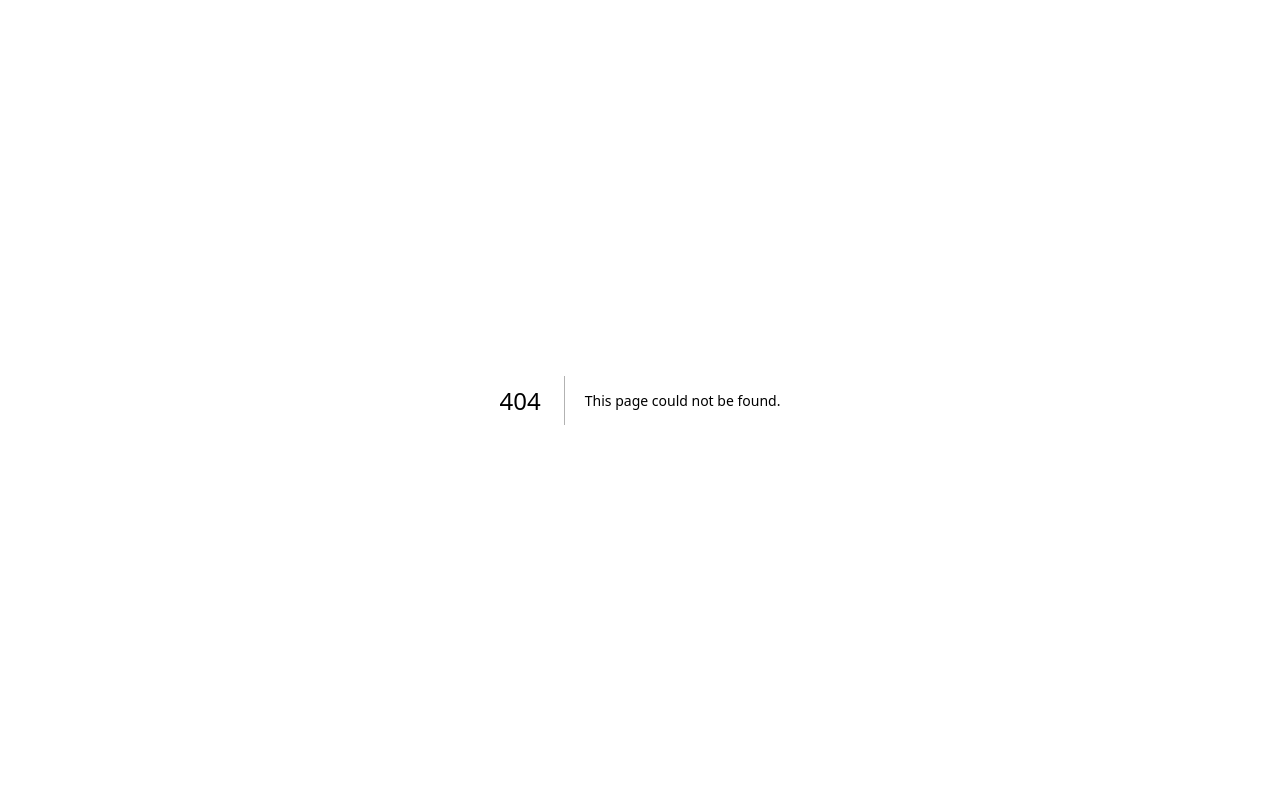
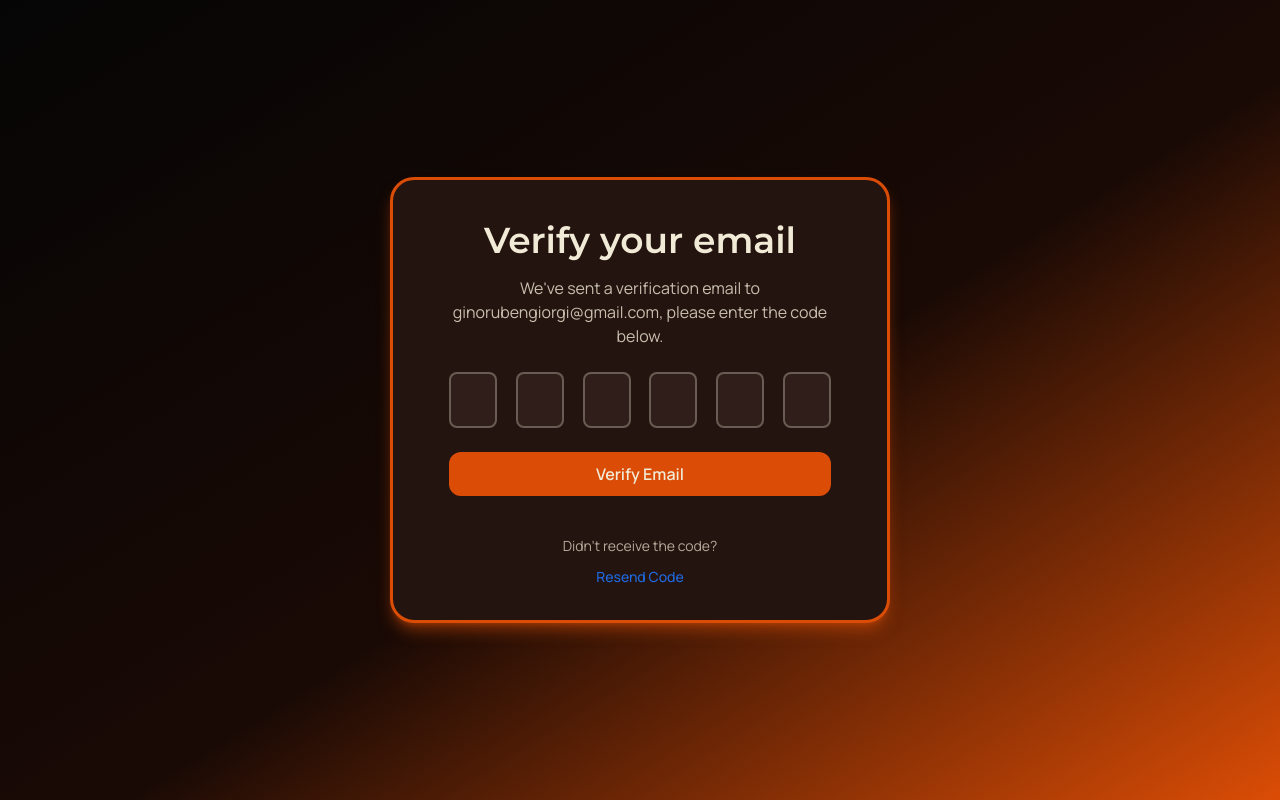
Before and after one commit to ginogiorgi/Goal_Planner, a Next.js app in the folder goal_planner/: page /verify in a window 1280 px wide. Before the commit this address had no page. Built offline with nearby package versions, Linux system fonts and the light colour scheme.

Commit message:
feat: verify component

```diff
--- /dev/null
+++ b/goal_planner/app/verify/page.tsx
@@ -0,0 +1,178 @@
+"use client";
+
+import { useState } from "react";
+import { useRouter } from "next/navigation";
+import Link from "next/link";
+import { BiSolidError } from "react-icons/bi";
+import Modal from "@/components/ui/Modal/Modal";
+import Button from "@/components/ui/Button/Button";
+
+export default function VerifyEmail() {
+	const router = useRouter();
+	const [code, setCode] = useState(["", "", "", "", "", ""]);
+	const [error, setError] = useState("");
+	const [isLoading, setIsLoading] = useState(false);
+
+	// Handle input change for each digit
+	const handleInputChange = (index: number, value: string) => {
+		// Only allow numbers
+		if (value && !/^\d$/.test(value)) return;
+
+		const newCode = [...code];
+		newCode[index] = value;
+		setCode(newCode);
+
+		// Auto-focus next input
+		if (value && index < 5) {
+			const nextInput = document.getElementById(
+				`code-${index + 1}`,
+			) as HTMLInputElement;
+			nextInput?.focus();
+		}
+
+		// Clear error when user starts typing
+		if (error) setError("");
+	};
+
+	// Handle backspace key
+	const handleKeyDown = (index: number, e: React.KeyboardEvent) => {
+		if (e.key === "Backspace" && !code[index] && index > 0) {
+			const prevInput = document.getElementById(
+				`code-${index - 1}`,
+			) as HTMLInputElement;
+			prevInput?.focus();
+		}
+	};
+
+	// Handle paste event
+	const handlePaste = (e: React.ClipboardEvent) => {
+		e.preventDefault();
+		const pastedData = e.clipboardData.getData("text").trim();
+
+		// Only allow 6 digits
+		if (/^\d{6}$/.test(pastedData)) {
+			const digits = pastedData.split("");
+			setCode(digits);
+
+			// Focus last input
+			const lastInput = document.getElementById("code-5") as HTMLInputElement;
+			lastInput?.focus();
+		}
+	};
+
+	// Handle form submission
+	const handleSubmit = async () => {
+		const verificationCode = code.join("");
+
+		// Validation
+		if (verificationCode.length !== 6) {
+			setError("Please enter all 6 digits");
+			return;
+		}
+
+		setIsLoading(true);
+		setError("");
+
+		try {
+			// TODO: Implement verification logic with Supabase
+			console.log("Verifying code:", verificationCode);
+
+			// Simulate API call
+			await new Promise((resolve) => setTimeout(resolve, 2000));
+
+			// Redirect to dashboard on success
+			router.push("/dashboard");
+		} catch (err) {
+			setError("Invalid verification code. Please try again.");
+		} finally {
+			setIsLoading(false);
+		}
+	};
+
+	// Handle resend code
+	const handleResendCode = async () => {
+		setIsLoading(true);
+
+		try {
+			// TODO: Implement resend logic with Supabase
+			console.log("Resending verification code");
+
+			// Simulate API call
+			await new Promise((resolve) => setTimeout(resolve, 1000));
+
+			// Clear inputs and focus first
+			setCode(["", "", "", "", "", ""]);
+			const firstInput = document.getElementById("code-0") as HTMLInputElement;
+			firstInput?.focus();
+		} catch (err) {
+			setError("Failed to resend code. Please try again.");
+		} finally {
+			setIsLoading(false);
+		}
+	};
+
+	return (
+		<div
+			className="min-h-screen flex bg-gradient-to-br from-landing-bg via-deep-bg via-55% to-vibrant-orange"
+			style={{ backgroundAttachment: "fixed" }}>
+			{/* Verification Form (Modal Style) - Centered */}
+			<div className="w-full flex items-center justify-center p-8 lg:p-12">
+				<Modal
+					title="Verify your email"
+					subtitle="We've sent a verification email to ginorubengiorgi@gmail.com, please enter the code below."
+					maxWidth="md">
+					{/* 6-digit code inputs */}
+					<div className="flex justify-between gap-2">
+						{code.map((digit, index) => (
+							<input
+								key={index}
+								id={`code-${index}`}
+								type="text"
+								inputMode="numeric"
+								pattern="[0-9]*"
+								maxLength={1}
+								value={digit}
+								onChange={(e) => handleInputChange(index, e.target.value)}
+								onKeyDown={(e) => handleKeyDown(index, e)}
+								onPaste={index === 0 ? handlePaste : undefined}
+								className={`w-12 h-14 text-center text-2xl font-bold rounded-lg border-2 ${
+									error
+										? "border-red-500 bg-red-500/10 text-red-500"
+										: "border-white-pearl/30 bg-white-pearl/5 text-white-pearl focus:border-vibrant-orange"
+								} focus:outline-none focus:ring-2 focus:ring-vibrant-orange/20 transition-all duration-200`}
+							/>
+						))}
+					</div>
+
+					{/* Error message */}
+					{error && (
+						<div className="flex items-center gap-2 text-red-500 text-sm">
+							<BiSolidError className="text-lg" />
+							<span>{error}</span>
+						</div>
+					)}
+
+					{/* Verify Button */}
+					<Button
+						onClick={handleSubmit}
+						className="w-full h-11 rounded-xl text-sm font-semibold">
+						{isLoading ? "Verifying..." : "Verify Email"}
+					</Button>
+
+					{/* Resend Code */}
+					<div className="text-center pt-4">
+						<p className="text-white-pearl/70 text-sm mb-2">
+							Didn't receive the code?
+						</p>
+						<button
+							onClick={handleResendCode}
+							disabled={isLoading}
+							className="text-royal-blue hover:underline text-sm font-medium disabled:opacity-50 disabled:cursor-not-allowed transition-colors">
+							{isLoading ? "Sending..." : "Resend Code"}
+						</button>
+					</div>
+				</Modal>
+			</div>
+		</div>
+	);
+}
```
